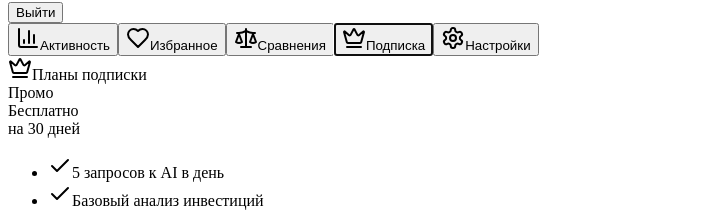
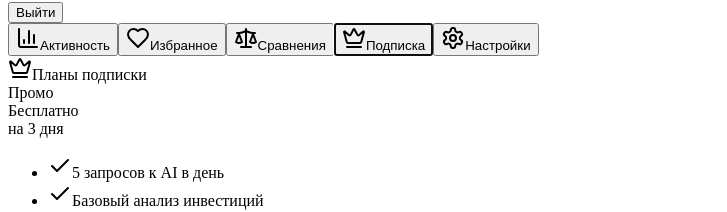
Before and after one commit to Metatau/sreda-market, a React (Vite) app in the folder client/: page /profile in a window 1280 px wide. Both pictures are taken after a click on the tab "Подписка". Shown: the part 284-496 px from the top of the page, without its empty margins (0-727 px from the left). Built offline with nearby package versions, Linux system fonts and the light colour scheme.

Commit message:
Visual edit
Replit-Commit-Author: Agent
Replit-Commit-Session-Id: 7cad00c7-d90c-4fab-8984-026cda41cb60
Replit-Commit-Screenshot-Url: https://storage.googleapis.com/screenshot-production-us-central1/1c0c01a7-b1a3-42ab-a683-a045f1cc20d8/d086b460-db3a-41d3-9946-ac902e41de76.jpg

```diff
--- a/client/src/pages/Profile.tsx
+++ b/client/src/pages/Profile.tsx
@@ -113,7 +113,6 @@ export function Profile() {
   return (
     <div className="min-h-screen bg-gray-50">
       <Navigation />
-
       <div className="max-w-4xl mx-auto px-4 sm:px-6 lg:px-8 py-8">
         {/* Профиль Header */}
         <Card className="mb-8">
@@ -290,7 +289,7 @@ export function Profile() {
                       </Badge>
                       <div className="mt-4">
                         <div className="text-3xl font-bold text-gray-900">Бесплатно</div>
-                        <div className="text-sm text-gray-600">на 30 дней</div>
+                        <div className="text-sm text-gray-600">на 3 дня</div>
                       </div>
                     </CardHeader>
                     <CardContent className="space-y-4">
```
